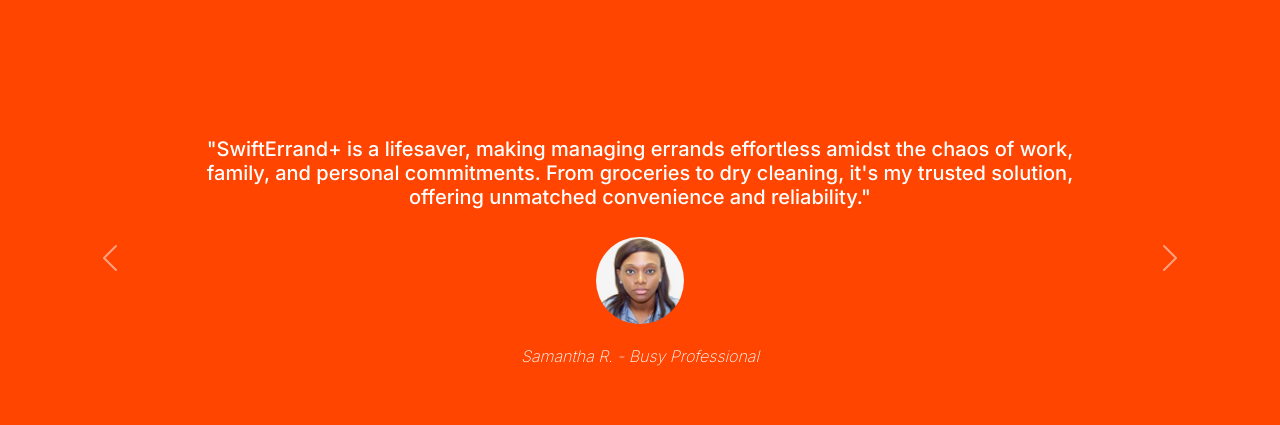
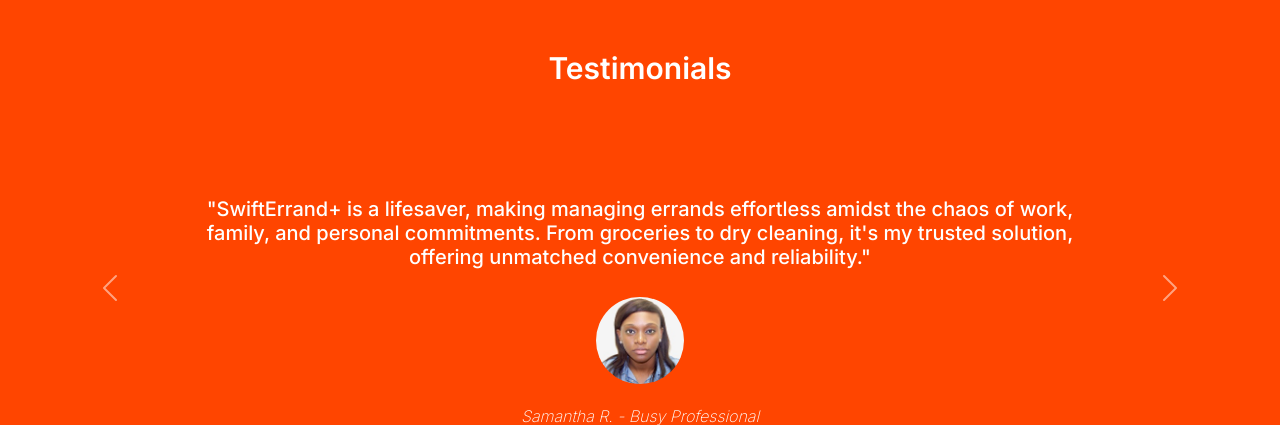
Before and after one commit to LabyKreative/swifterrandplus, a Flask app: template templates/index.html in a window 1280 px wide. Shown: the part 920-1345 px from the top of the page. Run offline with Flask 3, Linux system fonts and the light colour scheme; the template is opened without the code that fills it, so the values that code supplies are empty; some libraries are stand-ins or nearby versions.

Commit message:
Update: testimonial section

```diff
--- a/static/styles/0-index.css
+++ b/static/styles/0-index.css
@@ -77,6 +77,12 @@ section{
   color: #343A40;
 }
 
+#testimonialheading{
+  color: #FFFFFF;
+  font-weight: 600;
+  font-size: 30px;
+}
+
 .testimonial-img{
   border-radius: 100%;
   margin: 20px;
--- a/templates/index.html
+++ b/templates/index.html
@@ -238,6 +238,9 @@
       <section id="testimonials">
         <div id="testimonial-carousel" class="carousel slide">
           <div class="carousel-inner">
+            <h2 id="testimonialheading" class="text-center mb-4">
+              Testimonials
+            </h2>
             <div class="carousel-item active container-fluid">
               <h5>
                 "SwiftErrand+ is a lifesaver, making managing errands effortless
```
